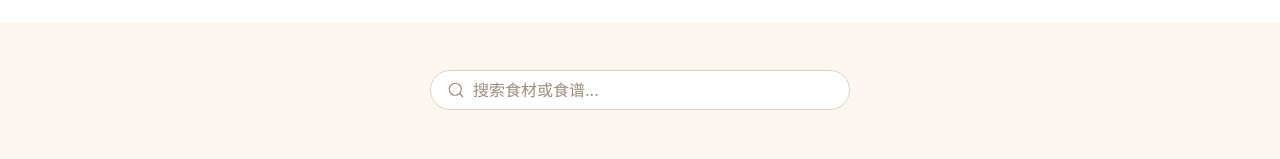
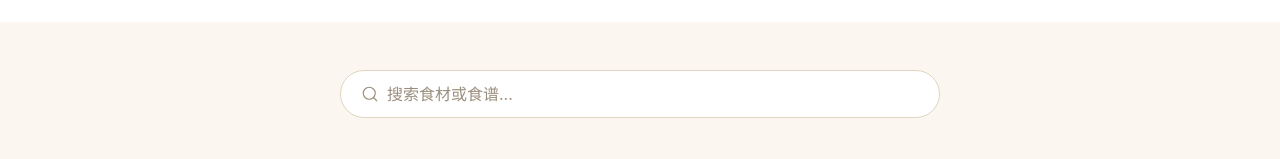
Before and after one commit to sdfg8krtg8-hash/zhishi, a Vue app: page /#/ in a window 1280 px wide. Shown: the part 325-484 px from the top of the page. Built offline with nearby package versions, Linux system fonts and the light colour scheme.

Commit message:
style: 首页搜索框加大 — 600px 宽、48px 高

```diff
--- a/src/views/HomeView.vue
+++ b/src/views/HomeView.vue
@@ -78,8 +78,15 @@ const popularRecipes = computed(() => recipes.slice(0, 4))
 
 <style scoped>
 .home-search {
-  max-width: 420px;
+  max-width: 600px;
   margin: 0 auto var(--section-gap);
+}
+
+.home-search :deep(.search-bar) {
+  max-width: 100%;
+  height: 48px;
+  border-radius: 24px;
+  padding: 0 20px;
 }
 
 .home-section {
```
